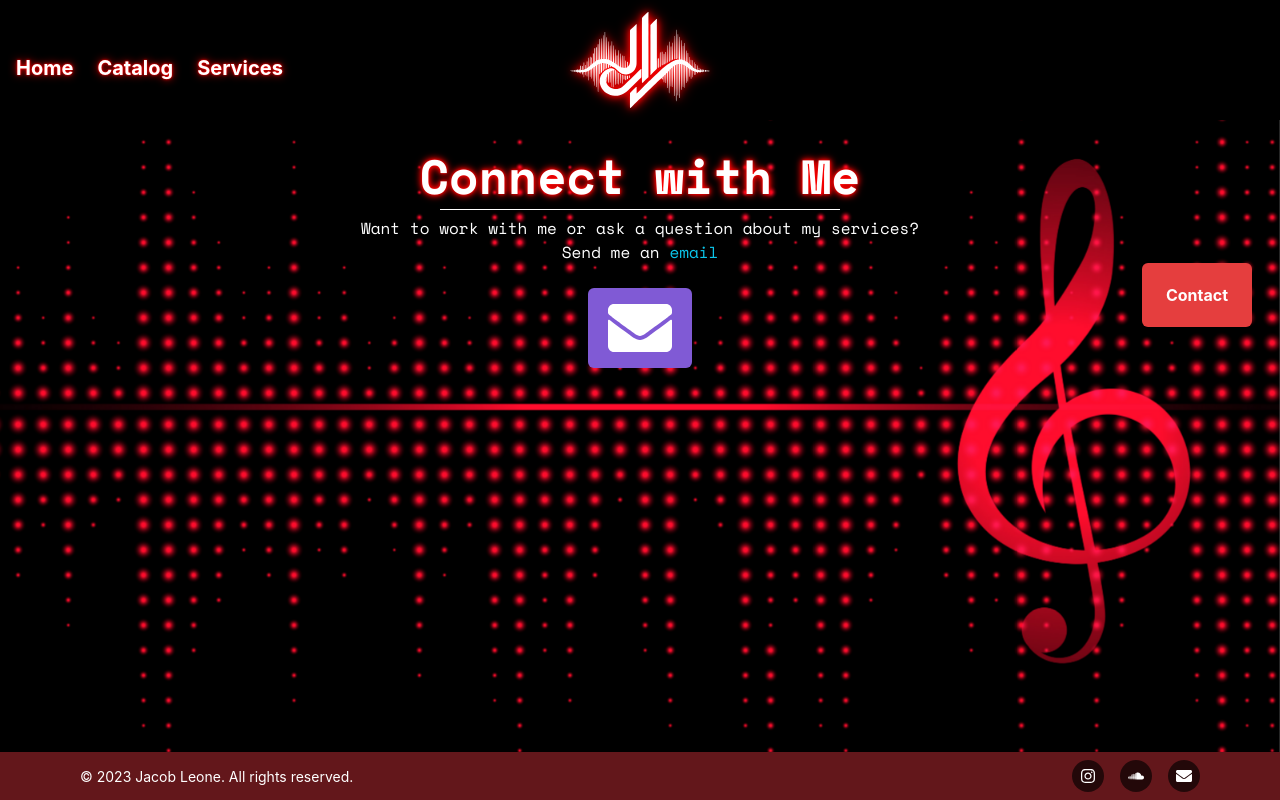
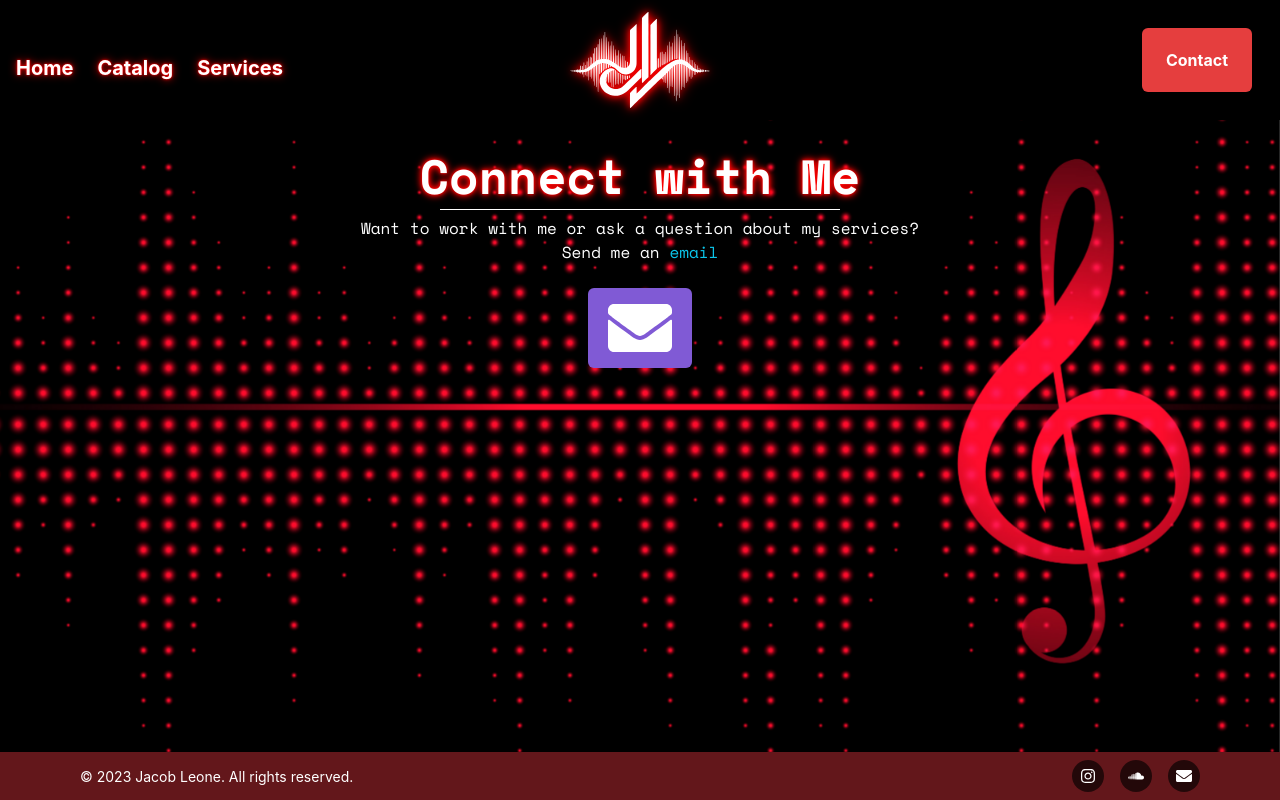
Before and after one commit to jacklion710/jacobleone-music-portfolio, a Next.js app: page /Contact in a window 1280 px wide. Built offline with nearby package versions, Linux system fonts and the light colour scheme.

Commit message:
Fixed contact buttons position

```diff
--- a/components/Navbar.tsx
+++ b/components/Navbar.tsx
@@ -105,12 +105,10 @@ const contactButtonVariants = {
             display="flex"
             justifyContent="flex-end"
             alignItems="center"
-            mt={80}
           >
             <motion.div
               variants={contactButtonVariants}
               transition={{ duration: 0.2 }}
-              style={{ marginTop: '150px' }}
             >
               <NextLink href="/Contact" passHref>
                 <ChakraLink
@@ -123,7 +121,7 @@ const contactButtonVariants = {
                   fontWeight="bold"
                   borderRadius="md"
                   _hover={{ bg: 'red.600' }}
-                  display={{ base: 'none', md: 'block' }}  // Ensures it's visible on desktop and hidden on mobile
+                  display={{ base: 'none', md: 'block' }}  // Ensures it's hidden on mobile and visible on desktop
                 >
                   Contact
                 </ChakraLink>
@@ -285,7 +283,6 @@ const contactButtonVariants = {
                 fontWeight="bold"
                 borderRadius="md"
                 _hover={{ bg: 'red.600' }}
-                style={{ marginTop: '150px' }}
             >
                 Contact
             </ChakraLink>
```
